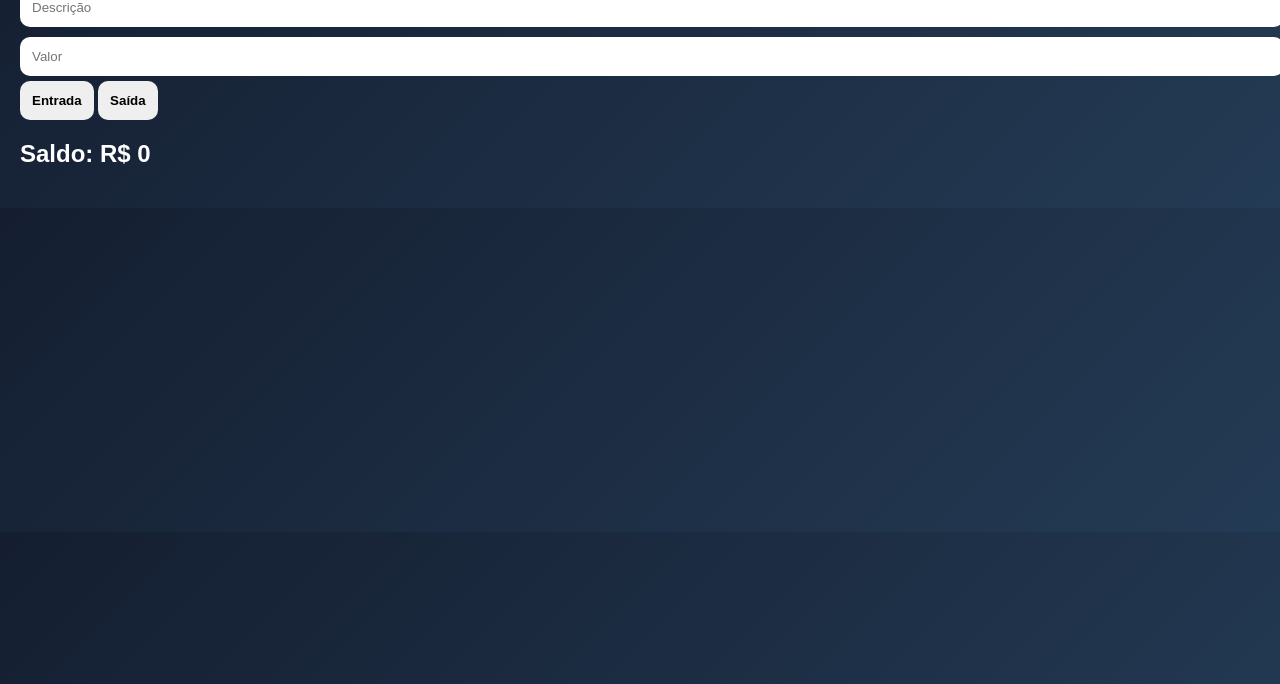
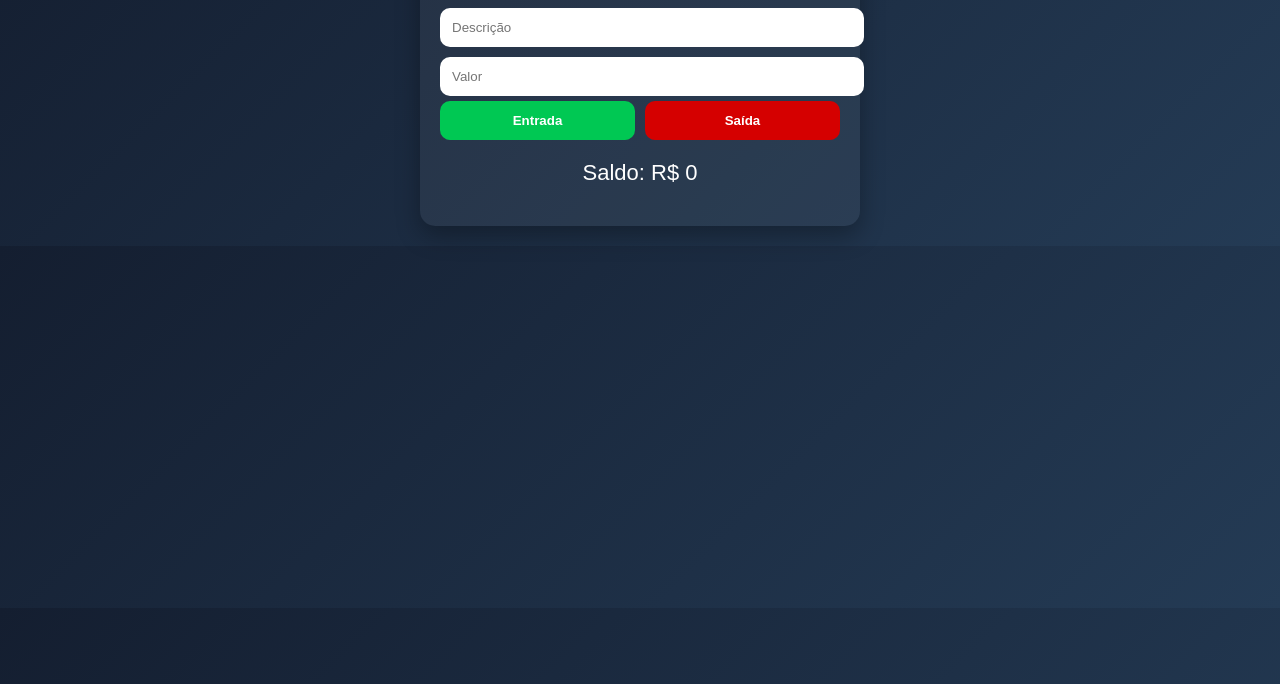
Before and after one commit to evertonlion-dev/controle-financeiro, a plain HTML site: page index.html in a window 1280 px wide. Shown: the part 116-800 px from the top of the page. Drawn offline with Linux system fonts and the light colour scheme.

Commit message:
Add files via upload

```diff
--- a/index.html
+++ b/index.html
@@ -8,18 +8,26 @@
 </head>
 <body>
 
+<div class="container">
+
   <h1>Controle Financeiro 💰</h1>
 
   <input type="text" id="desc" placeholder="Descrição">
   <input type="number" id="value" placeholder="Valor">
 
-  <button onclick="addIncome()">Entrada</button>
-  <button onclick="addExpense()">Saída</button>
+  <div class="buttons">
+    <button class="income" onclick="addIncome()">Entrada</button>
+    <button class="expense" onclick="addExpense()">Saída</button>
+  </div>
 
-  <h2>Saldo: R$ <span id="balance">0</span></h2>
+  <div class="balance">
+    Saldo: R$ <span id="balance">0</span>
+  </div>
 
   <ul id="list"></ul>
 
-  <script src="script.js"></script>
+</div>
+
+<script src="script.js"></script>
 </body>
 </html>
```
